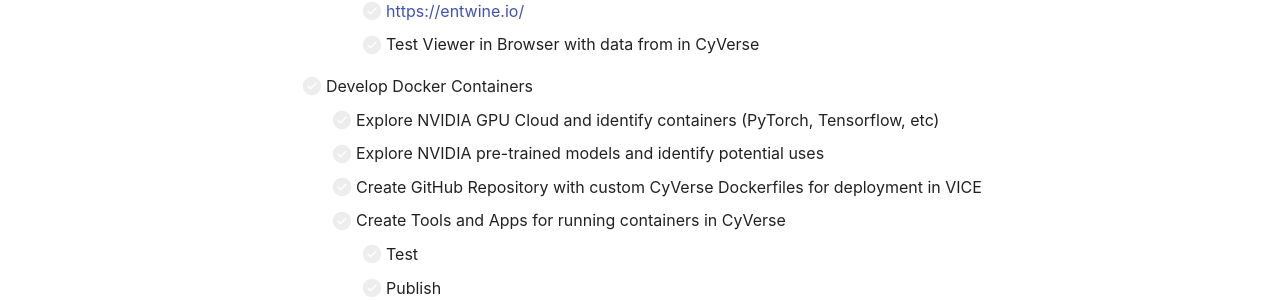
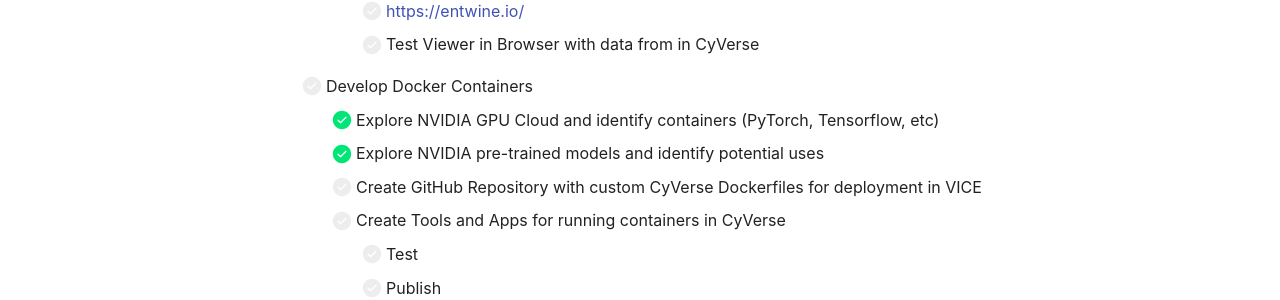
Before and after one commit to ArmanZarei/CyVerse_Machine_Learning, an MkDocs documentation site: the page built from docs/task_1.md, in a window 1280 px wide. Shown: the part 456-756 px from the top of the page. Built offline with MkDocs 1.6.1 and Material for MkDocs 9.7.7, drawn with Linux system fonts in a browser that asks for light colours; some web fonts are replaced; comment, search, counter and statistics services are not loaded.

```diff
--- a/docs/task_1.md
+++ b/docs/task_1.md
@@ -7,8 +7,8 @@
         - [ ]  https://entwine.io/
         - [ ]  Test Viewer in Browser with data from in CyVerse
 - [ ] Develop Docker Containers
-    - [ ] Explore NVIDIA GPU Cloud and identify containers (PyTorch, Tensorflow, etc)
-    - [ ] Explore NVIDIA pre-trained models and identify potential uses
+    - [x] Explore NVIDIA GPU Cloud and identify containers (PyTorch, Tensorflow, etc)
+    - [x] Explore NVIDIA pre-trained models and identify potential uses
     - [ ] Create GitHub Repository with custom CyVerse Dockerfiles for deployment in VICE
     - [ ] Create Tools and Apps for running containers in CyVerse
         - [ ] Test
```
